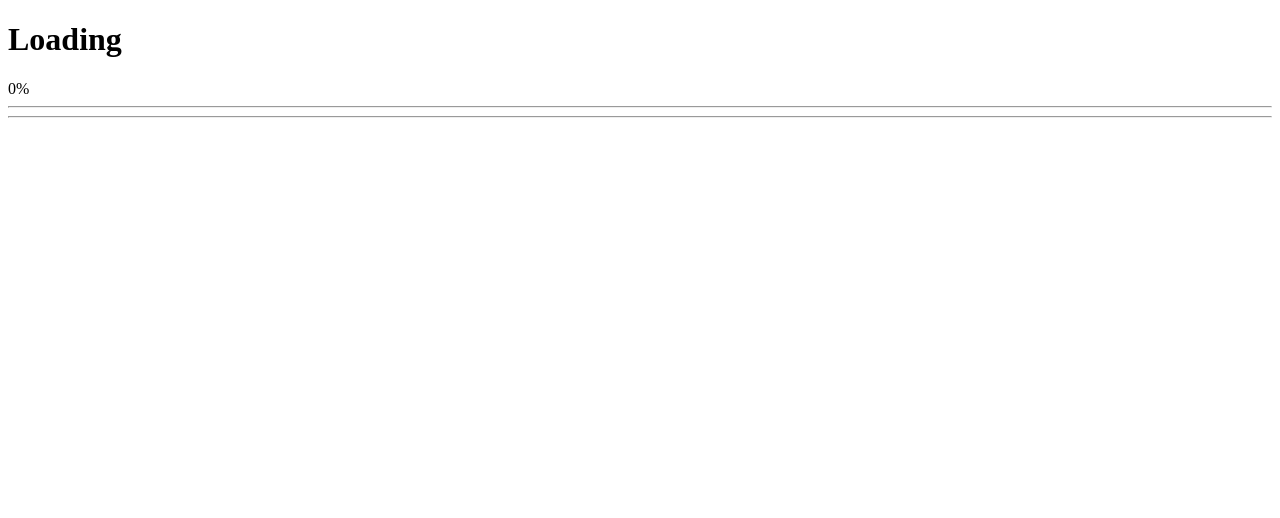
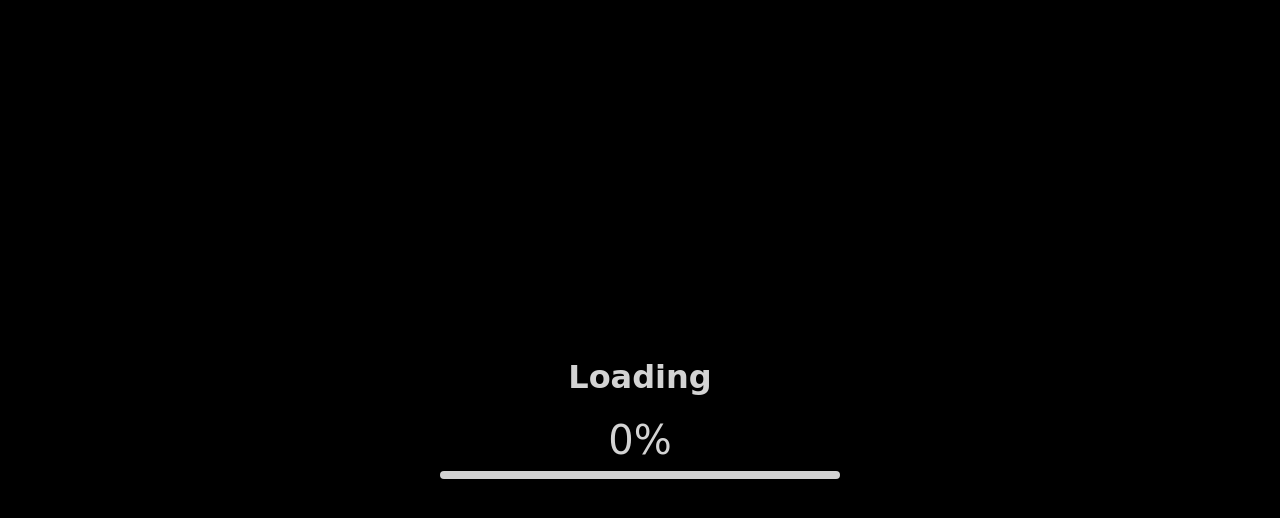
Before and after one commit to brandondev13/BarraDeCarga, a plain HTML site: page Proyecto/index.html in a window 1280 px wide. Drawn offline with Linux system fonts and the light colour scheme.

Commit message:
Le damos estilo con css

```diff
--- a/Proyecto/index.html
+++ b/Proyecto/index.html
@@ -5,13 +5,13 @@
     <meta http-equiv="X-UA-Compatible" content="IE=edge">
     <meta name="viewport" content="width=device-width, initial-scale=1.0">
     <title>Barra de carga</title>
-
+    <link rel="stylesheet" href="style.css">
 </head>
 <body>
     <div class="container">
         <h1>Loading</h1>
 
-        <div class="container">0%</div>
+        <div class="counter">0%</div>
 
         <hr class="loading-bar-back">
         <hr class="loading-bar-front">
--- /dev/null
+++ b/Proyecto/style.css
@@ -0,0 +1,38 @@
+body {
+    margin: 0;
+    display: flex;
+    justify-content: center;
+    height: 100vh;
+    align-items: center;
+    background-color: black;
+    color: lightgray;
+    font-family: cursive;
+}
+.container {
+    text-align: center;
+    width: 400px;
+    position: relative;
+
+}
+
+.counter {
+    font-size: 40px;
+}
+
+.loading-bar-back {
+    position: absolute;
+    height: 8px;
+    background-color: lightgray;
+    width: 100%;
+    border-radius: 5px;
+    border: none;
+}
+
+.loading-bar-front {
+    position: absolute;
+    height: 8px;
+    background-color: green;
+    width: 0%;
+    border-radius: 5px;
+    border: none;
+}
```
